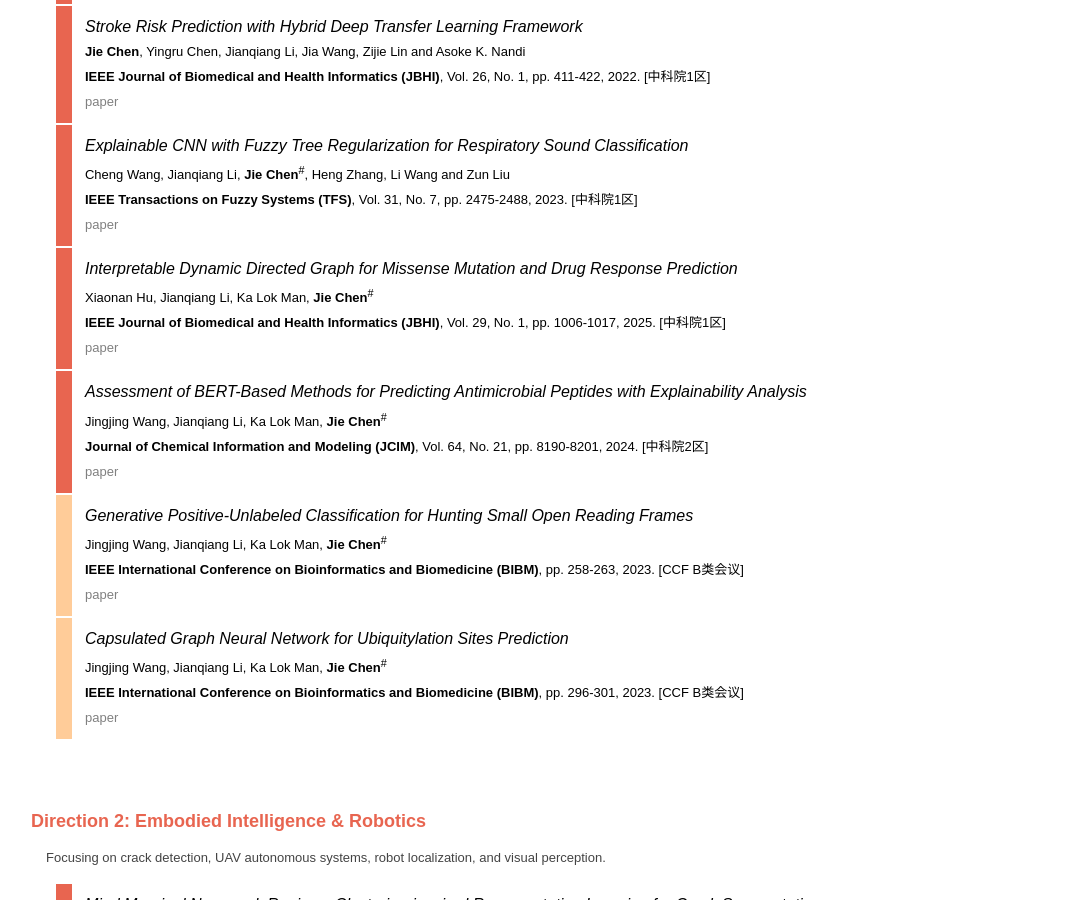
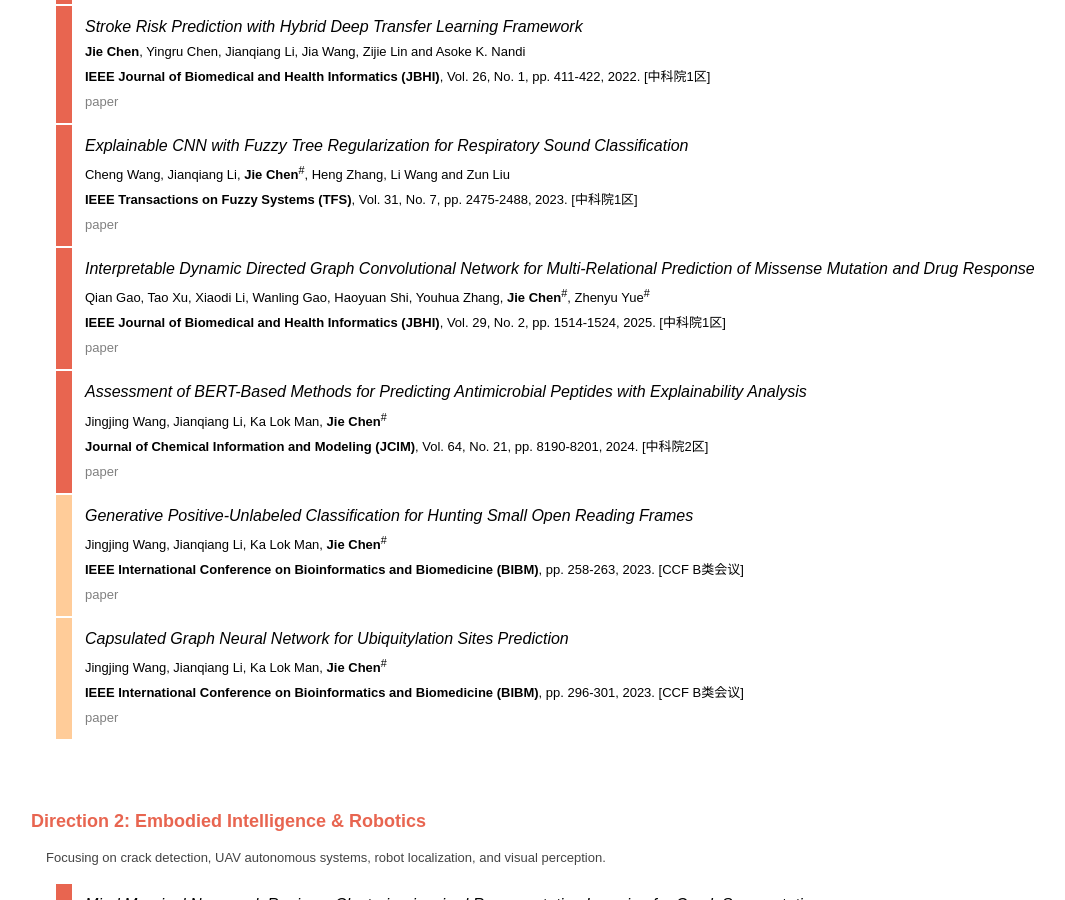
Before and after one commit to arikcj/arikcj.github.io, a Jekyll site: the page built from publications/index.html, in a window 1280 px wide and 900 px high, scrolled down 745 px. Shown: the whole window, without its empty margins (161-1226 px from the left). Built offline with Jekyll 4.4.1, drawn with Linux system fonts in a browser that asks for light colours.

Commit message:
Update publication: Interpretable Dynamic Directed Graph Convolutional Network

```diff
--- a/publications/index.html
+++ b/publications/index.html
@@ -100,9 +100,9 @@ title: Publications
 				<td style="border-style: none; border-width: medium;" valign="top" width="19">&nbsp;</td>
 				<td bgcolor="#e86550" style="border-style: none; border-width: medium;" valign="top" width="14">&nbsp;</td>
 				<td style="border-style: none; border-width: medium;" valign="top" width="1108">
-					<p style="margin-left: 10px; line-height: 150%; margin-top: 8px; margin-bottom: 8px;"><i><font face="Arial">Interpretable Dynamic Directed Graph for Missense Mutation and Drug Response Prediction</font></i><font face="Arial"><i><font style="font-size: 12pt;"><br></font></i></font>
-						<font color="#000000" face="Arial" size="2">Xiaonan Hu, Jianqiang Li, Ka Lok Man, <b>Jie Chen</b><sup>#</sup></font><b><font color="#000000" face="Arial" size="2"><br></font></b>
-						<font face="Arial" size="2"><b>IEEE Journal of Biomedical and Health Informatics (JBHI)</b>, Vol. 29, No. 1, pp. 1006-1017, 2025. [中科院1区]</font><br>
+					<p style="margin-left: 10px; line-height: 150%; margin-top: 8px; margin-bottom: 8px;"><i><font face="Arial">Interpretable Dynamic Directed Graph Convolutional Network for Multi-Relational Prediction of Missense Mutation and Drug Response</font></i><font face="Arial"><i><font style="font-size: 12pt;"><br></font></i></font>
+						<font color="#000000" face="Arial" size="2">Qian Gao, Tao Xu, Xiaodi Li, Wanling Gao, Haoyuan Shi, Youhua Zhang, <b>Jie Chen</b><sup>#</sup>, Zhenyu Yue<sup>#</sup></font><b><font color="#000000" face="Arial" size="2"><br></font></b>
+						<font face="Arial" size="2"><b>IEEE Journal of Biomedical and Health Informatics (JBHI)</b>, Vol. 29, No. 2, pp. 1514-1524, 2025. [中科院1区]</font><br>
 					<font face="Arial" size="2">
 					<a href="https://doi.org/10.1109/JBHI.2024.3483316"><font color="#808080"><font color="#808080">paper</font></font></a>
 				</font></p></td>
```
